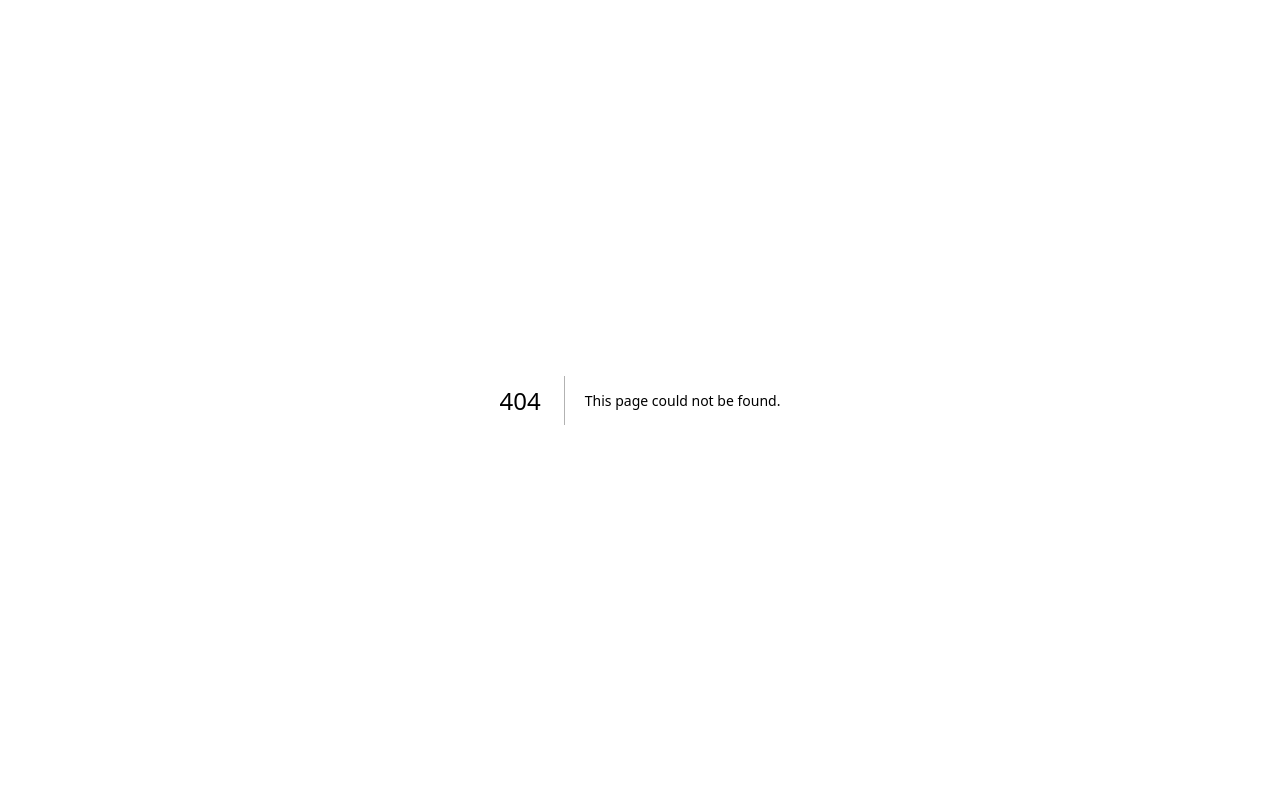
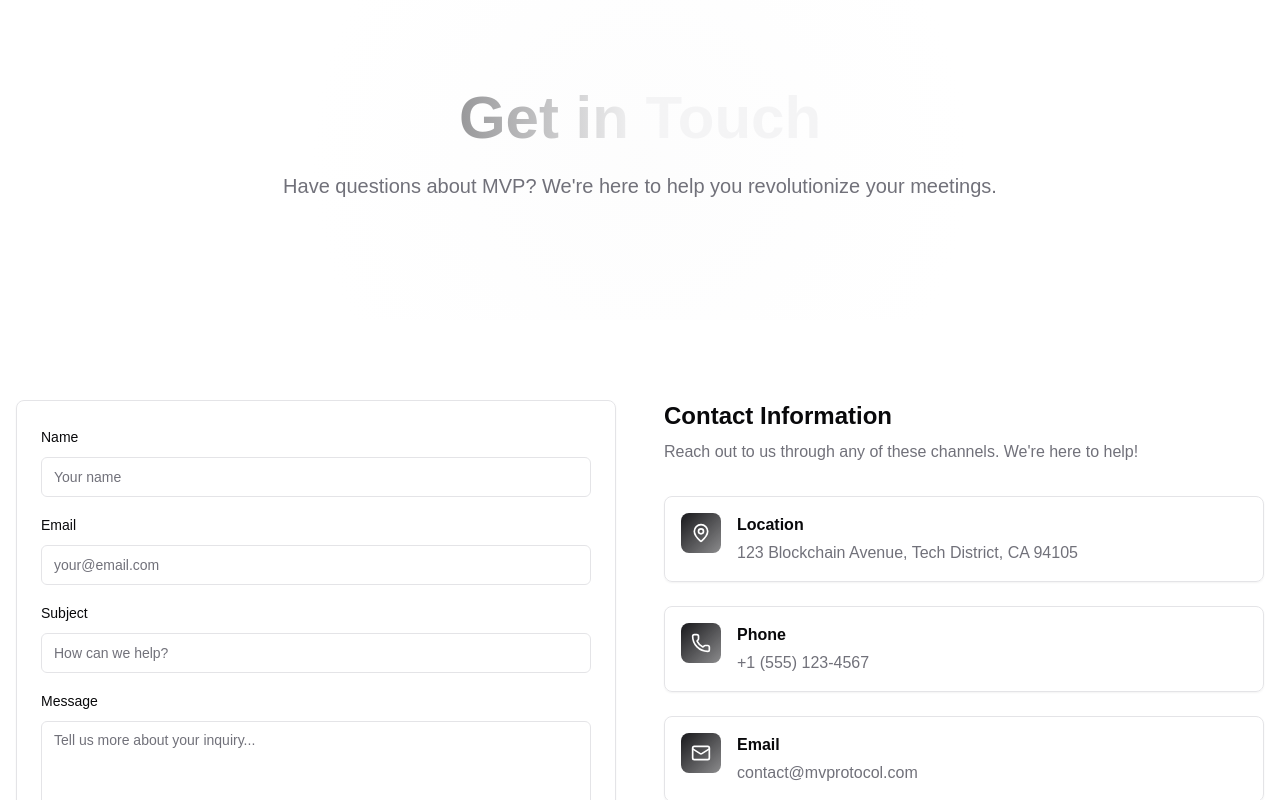
Before and after one commit to JulioMCruz/MeetingVP-Rootstock, a Next.js app in the folder MVP-App/: page /contact in a window 1280 px wide. Before the commit this address had no page. Shown: the top 800 px of the page. Built offline with nearby package versions, Linux system fonts and the light colour scheme.

Commit message:
Contact page

```diff
--- /dev/null
+++ b/MVP-App/app/contact/page.tsx
@@ -0,0 +1,21 @@
+'use client';
+
+import { ContactHero } from '@/components/contact/hero';
+import { ContactForm } from '@/components/contact/form';
+import { ContactInfo } from '@/components/contact/info';
+import { Footer } from '@/components/layout/footer';
+
+export default function ContactPage() {
+  return (
+    <main className="min-h-screen">
+      <ContactHero />
+      <div className="container mx-auto px-4 py-20">
+        <div className="grid lg:grid-cols-2 gap-12">
+          <ContactForm />
+          <ContactInfo />
+        </div>
+      </div>
+      <Footer />
+    </main>
+  );
+}
```
